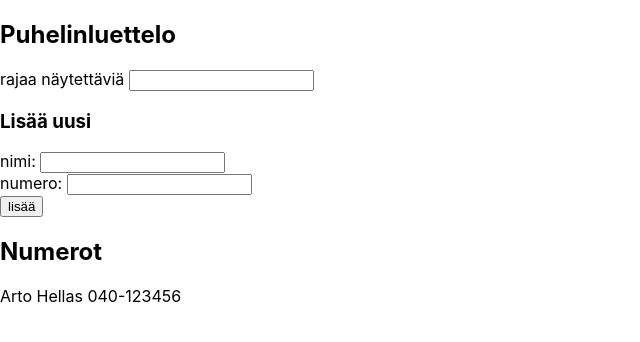
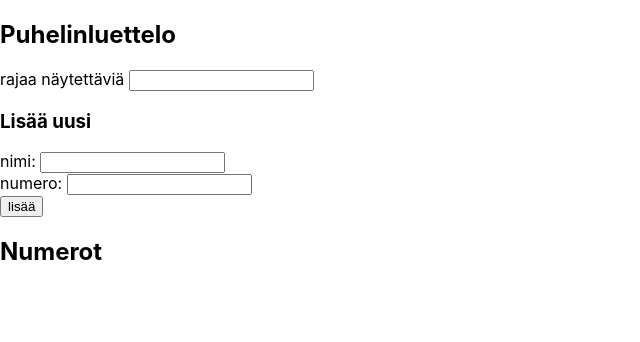
Before and after one commit to MikkoKarvonen/fullstack_osa2, a React (Create React App) app in the folder puhelinluettelo/: page / in a window 1280 px wide. Shown: the top 342 px of the page, without its empty margins (0-640 px from the left). Built offline with nearby package versions, Linux system fonts and the light colour scheme; data requests are answered from the project's data file.

Commit message:
Lisätty tehtävä 2.17

```diff
--- a/puhelinluettelo/db.json
+++ b/puhelinluettelo/db.json
@@ -1,9 +1,3 @@
 {
-  "persons": [
-    {
-      "name": "Arto Hellas",
-      "number": "040-123456",
-      "id": 1
-    }
-  ]
+  "persons": []
 }
--- a/puhelinluettelo/src/App.js
+++ b/puhelinluettelo/src/App.js
@@ -36,6 +36,14 @@ const App = () => {
     setNewNumber('')
   }
 
+  const removePerson = (e) => {
+    personService
+      .remove(e)
+      .then(response => {
+        setPersons(persons.filter((i)=> i.id!==e))
+      })
+  }
+
   const handlePersonChange = (event) => {
     setNewName(event.target.value)
   }
@@ -51,14 +59,14 @@ const App = () => {
   return (
     <div>
       <h2>Puhelinluettelo</h2>
-      <Filter search={newSearch} change={handleSearchChange} />
+      <Filter search={newSearch} change={handleSearchChange}/>
       <h3>Lisää uusi</h3>
 
       <PersonForm
         addPerson={addPerson} newName={newName} nameChange={handlePersonChange} newNumber={newNumber} numChange={handleNumberChange}
       />
       <h2>Numerot</h2>
-      <Persons persons={persons} search={newSearch} />
+      <Persons persons={persons} search={newSearch} remove={removePerson.bind(this)}/>
     </div>
   )
 }
--- a/puhelinluettelo/src/components/Persons.js
+++ b/puhelinluettelo/src/components/Persons.js
@@ -3,7 +3,11 @@ import React from 'react'
 const Persons = (props) => {
     return (
         <div>
-            {props.persons.map((person,i) => (person.name.toLowerCase().includes(props.search.toLowerCase())) ? <p key={i}>{person.name} {person.number}</p> : '')}
+            {props.persons.map((person,i) => (
+                person.name.toLowerCase().includes(
+                    props.search.toLowerCase())) ?
+                    <p key={person.id}>{person.name} {person.number} <button onClick={() => props.remove(person.id)}>poista</button></p> : ''
+            )}
         </div>
     )
 }
--- a/puhelinluettelo/src/services/persons.js
+++ b/puhelinluettelo/src/services/persons.js
@@ -9,7 +9,12 @@ const create = newObject => {
   return axios.post(baseUrl, newObject)
 }
 
+const remove = newObject => {
+    return axios.delete(`${baseUrl}/${newObject}`)
+  }
+
 export default {
   getAll: getAll,
-  create: create
+  create: create,
+  remove: remove
 }
```
Also changed, not shown: 1 other file (tests, documents, lock files or other folders).
